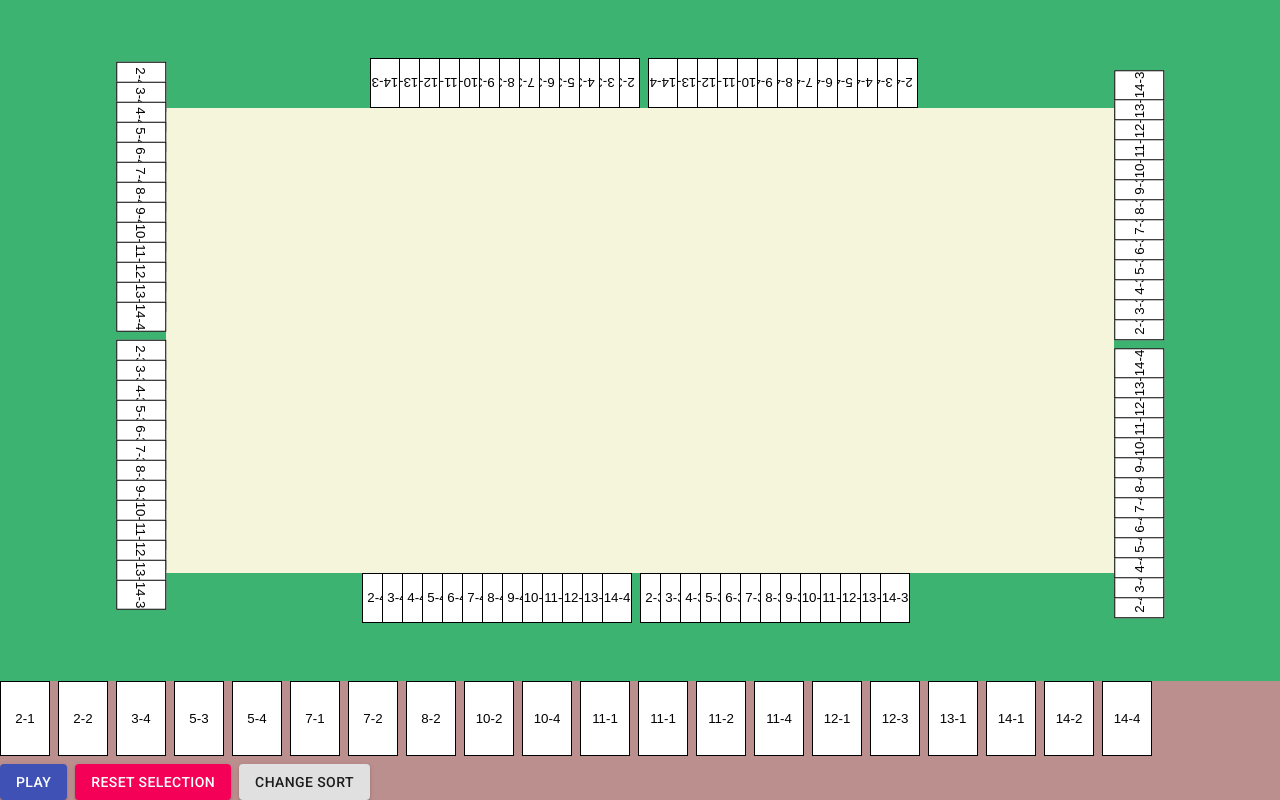
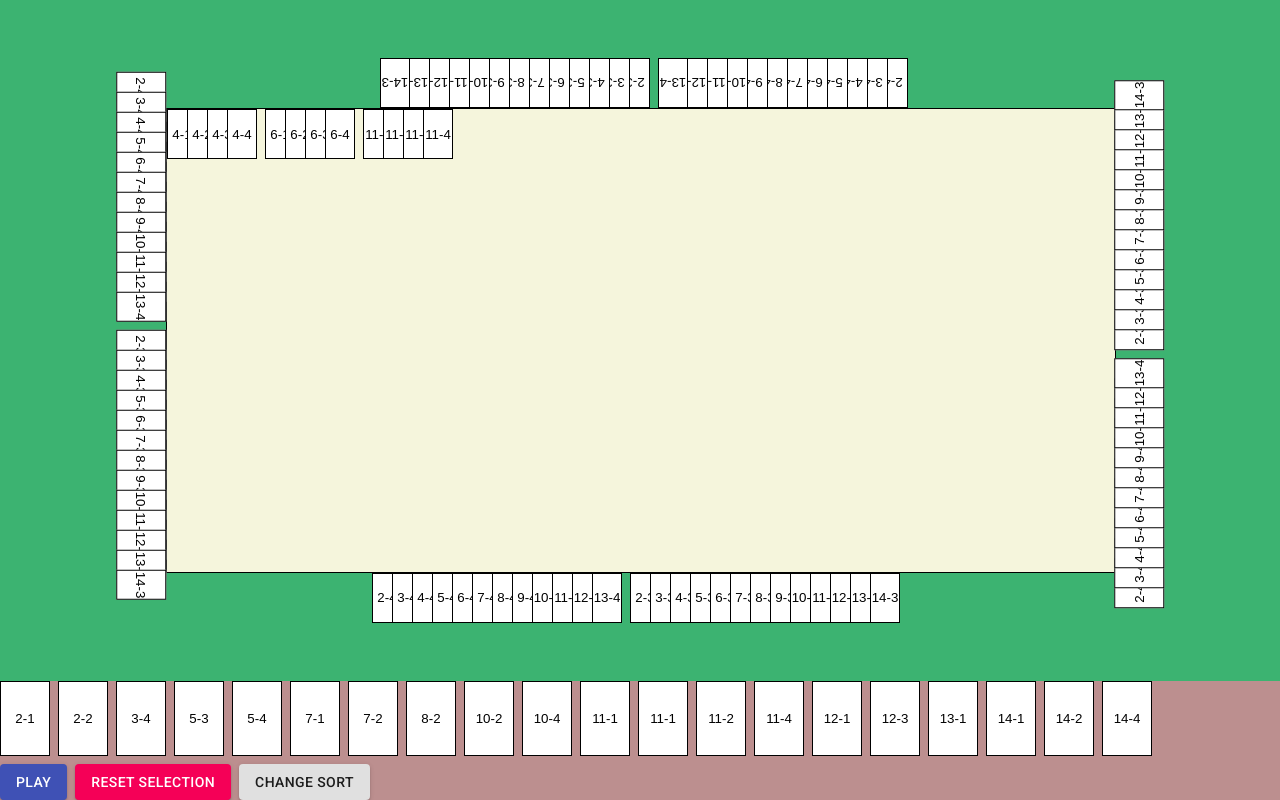
Before and after one commit to ginsan95/lami-fe, a React (Create React App) app: page / in a window 1280 px wide. Built offline with nearby package versions, Linux system fonts and the light colour scheme.

Commit message:
feat: Add discard cards area and add click support to discarded cards and straight flush cards

```diff
--- a/src/components/Game/CardHand.tsx
+++ b/src/components/Game/CardHand.tsx
@@ -1,17 +1,14 @@
-import React, { useMemo, useRef, useState } from 'react';
+import React, { useCallback, useRef, useState } from 'react';
 import { Button } from '@material-ui/core';
 import { Card } from '../../models/card';
 import * as cardUtils from '../../utils/cardUtils';
 import styles from './CardHand.module.sass';
 import CardComponent from './CardComponent';
 import useContainerSize from '../../hooks/useContainerSize';
+import useKeyedCards, { KeyedCard } from '../../hooks/useKeyedCards';
 
 interface CardHandProps {
     cards: Card[];
-}
-
-interface MyCard extends Card {
-    key: string;
 }
 
 const CARD_HEIGHT = 75;
@@ -22,28 +19,23 @@ const CardHand: React.FunctionComponent<CardHandProps> = (props) => {
 
     const [sortOrder, setSortOrder] = useState<'number' | 'suit'>('number');
     const [selectedCards, setSelectedCards] = useState<{
-        [key: string]: MyCard;
+        [key: string]: KeyedCard;
     }>({});
 
     const containerRef = useRef<HTMLDivElement>(null);
     const { width: containerWidth } = useContainerSize(containerRef);
 
-    const myCards: MyCard[] = useMemo(() => {
-        const cardCounts: { [key: string]: number } = {};
-        return cards
-            .sort((c1, c2) => {
-                if (sortOrder === 'suit' && c1.suit !== c2.suit) {
-                    return c1.suit - c2.suit;
-                }
-                return cardUtils.compare(c1, c2);
-            })
-            .map((card) => {
-                const description = cardUtils.getDescription(card);
-                const count = cardCounts[description] ?? 0;
-                cardCounts[description] = count + 1;
-                return { ...card, key: `${description}-${count}` };
-            });
-    }, [cards, sortOrder]);
+    const sortCards = useCallback(
+        (c1: Card, c2: Card) => {
+            if (sortOrder === 'suit' && c1.suit !== c2.suit) {
+                return c1.suit - c2.suit;
+            }
+            return cardUtils.compare(c1, c2);
+        },
+        [sortOrder]
+    );
+
+    const keyedCards = useKeyedCards(cards, sortCards);
 
     const changeSort = () => {
         setSortOrder((order) => {
@@ -54,7 +46,7 @@ const CardHand: React.FunctionComponent<CardHandProps> = (props) => {
         });
     };
 
-    const selectCard = (card: MyCard) => {
+    const selectCard = (card: KeyedCard) => {
         setSelectedCards((selectedCards) => {
             const clone = { ...selectedCards };
             if (clone[card.key]) {
@@ -67,13 +59,14 @@ const CardHand: React.FunctionComponent<CardHandProps> = (props) => {
     };
 
     const cardMarginRightNeeded =
-        (containerWidth - myCards.length * CARD_WIDTH) / (myCards.length - 1);
+        (containerWidth - keyedCards.length * CARD_WIDTH) /
+        (keyedCards.length - 1);
     const cardMarginRight = Math.min(cardMarginRightNeeded, 8);
 
     return (
         <div ref={containerRef} className={styles.container}>
             <div className={styles.cards_container}>
-                {myCards.map((card, index) => (
+                {keyedCards.map((card, index) => (
                     <CardComponent
                         key={card.key}
                         card={card}
@@ -81,7 +74,7 @@ const CardHand: React.FunctionComponent<CardHandProps> = (props) => {
                         width={CARD_WIDTH}
                         style={{
                             marginRight:
-                                index < myCards.length - 1
+                                index < keyedCards.length - 1
                                     ? cardMarginRight
                                     : 0,
                         }}
--- /dev/null
+++ b/src/components/Game/DiscardedCards.module.sass
@@ -0,0 +1,18 @@
+.container
+  width: 100%
+  flex: 1
+  height: 1px
+  background-color: beige
+  border: solid 1px
+
+  display: flex
+  flex-wrap: wrap
+  align-content: flex-start
+  overflow: auto
+
+.cards_container
+  display: flex
+  margin: 0 8px 8px 0!important
+
+  > div:not(:first-child)
+    margin-left: -10px
--- /dev/null
+++ b/src/components/Game/DiscardedCards.tsx
@@ -0,0 +1,67 @@
+import React, { useCallback, useMemo } from 'react';
+import { allCardSuits, Card } from '../../models/card';
+import styles from './DiscardedCards.module.sass';
+import CardComponent from './CardComponent';
+import useKeyedCards from '../../hooks/useKeyedCards';
+
+interface DiscardedCardsProps {
+    playedCards: Card[][];
+    onClick?: (cards: Card[]) => void;
+}
+
+const DiscardedCards: React.FunctionComponent<DiscardedCardsProps> = (
+    props
+) => {
+    const { playedCards, onClick } = props;
+    const sortedCards = useMemo(
+        () => playedCards.sort((c1, c2) => c1[0].number - c2[0].number),
+        [playedCards]
+    );
+
+    return (
+        <div className={styles.container}>
+            {sortedCards.map((cards) => (
+                <MyCards
+                    key={cards[0].number}
+                    cards={cards}
+                    onClick={onClick}
+                />
+            ))}
+        </div>
+    );
+};
+
+interface MyCardsProps {
+    cards: Card[];
+    onClick?: (cards: Card[]) => void;
+}
+
+const MyCards: React.FunctionComponent<MyCardsProps> = (props) => {
+    const { cards, onClick } = props;
+    const sortCards = useCallback(
+        (c1: Card, c2: Card) => c1.suit - c2.suit,
+        []
+    );
+    const keyedCards = useKeyedCards(cards, sortCards);
+    // Max is 8 cards
+    const clickable = cards.length < allCardSuits.length * 2;
+
+    return (
+        <div
+            className={styles.cards_container}
+            style={clickable ? { cursor: 'pointer' } : undefined}
+            onClick={clickable && onClick ? () => onClick(cards) : undefined}
+        >
+            {keyedCards.map((card) => (
+                <CardComponent
+                    key={card.key}
+                    card={card}
+                    height={50}
+                    width={30}
+                />
+            ))}
+        </div>
+    );
+};
+
+export default DiscardedCards;
--- a/src/components/Game/GameBoard.tsx
+++ b/src/components/Game/GameBoard.tsx
@@ -1,16 +1,40 @@
 import React from 'react';
 import styles from './GameBoard.module.sass';
 import StraightFlushCards from './StraightFlushCards';
-import { allCardNumbers, Card, CardSuit } from '../../models/card';
+import {
+    allCardNumbers,
+    allCardSuits,
+    Card,
+    CardNumber,
+    CardSuit,
+} from '../../models/card';
+import DiscardedCards from './DiscardedCards';
 
 const playedCards: Card[][] = [
-    allCardNumbers.map((number) => ({
-        number,
-        suit: CardSuit.spade,
-    })),
+    allCardNumbers
+        .map((number) => ({
+            number,
+            suit: CardSuit.spade,
+        }))
+        .slice(0, allCardNumbers.length - 1),
     allCardNumbers.map((number) => ({
         number,
         suit: CardSuit.heart,
+    })),
+];
+
+const discardedCards: Card[][] = [
+    allCardSuits.map((suit) => ({
+        number: CardNumber.four,
+        suit,
+    })),
+    allCardSuits.map((suit) => ({
+        number: CardNumber.jack,
+        suit,
+    })),
+    allCardSuits.map((suit) => ({
+        number: CardNumber.six,
+        suit,
     })),
 ];
 
@@ -33,7 +57,7 @@ const GameBoard: React.FunctionComponent = (props) => {
                     width="100%"
                     position="top"
                 />
-                <div className={styles.discard_area} />
+                <DiscardedCards playedCards={discardedCards} />
                 <StraightFlushCards
                     playedCards={playedCards}
                     height={horizontalHeight}
--- a/src/components/Game/StraightFlushCards.tsx
+++ b/src/components/Game/StraightFlushCards.tsx
@@ -1,5 +1,5 @@
 import React, { useRef } from 'react';
-import { Card } from '../../models/card';
+import { allCardNumbers, Card, CardNumber } from '../../models/card';
 import CardComponent from './CardComponent';
 import styles from './StraightFlushCards.module.sass';
 import useContainerSize from '../../hooks/useContainerSize';
@@ -11,6 +11,7 @@ interface StraightFlushCardsProps {
     width: string | number;
     height: string | number;
     position: Position;
+    onClick?: (cards: Card[], insertPosition: 'start' | 'end') => void;
 }
 
 const positionToDegree = {
@@ -23,7 +24,7 @@ const positionToDegree = {
 const StraightFlushCards: React.FunctionComponent<StraightFlushCardsProps> = (
     props
 ) => {
-    const { playedCards, position, width, height } = props;
+    const { playedCards, position, width, height, onClick } = props;
 
     const containerRef = useRef<HTMLDivElement>(null);
 
@@ -65,14 +66,31 @@ const StraightFlushCards: React.FunctionComponent<StraightFlushCardsProps> = (
             <div className={styles.multi_cards_container} style={style}>
                 {playedCards.map((cards, index) => (
                     <div key={index} className={styles.cards_container}>
-                        {cards.map((card) => (
+                        {cards.map((card, index) => {
+                            const clickable =
+                                cards.length < allCardNumbers.length &&
+                                card.number !== CardNumber.ace &&
+                                (index === 0 || index === cards.length - 1);
+                            const handleClick = () => {
+                                if (clickable && onClick) {
+                                    onClick(
+                                        cards,
+                                        index === 0 ? 'start' : 'end'
+                                    );
+                                }
+                            };
+
+                            return (
                                 <CardComponent
                                     key={card.number}
                                     card={card}
                                     height={50}
                                     width={30}
+                                    clickable={clickable}
+                                    onClick={handleClick}
                                 />
-                        ))}
+                            );
+                        })}
                     </div>
                 ))}
             </div>
--- /dev/null
+++ b/src/hooks/useKeyedCards.ts
@@ -0,0 +1,24 @@
+import { Card } from '../models/card';
+import { useMemo } from 'react';
+import * as cardUtils from '../utils/cardUtils';
+
+export interface KeyedCard extends Card {
+    key: string;
+}
+
+export default function useKeyedCards(
+    cards: Card[],
+    sort?: (c1: Card, c2: Card) => number
+): KeyedCard[] {
+    return useMemo(() => {
+        const cardCounts: { [key: string]: number } = {};
+        return cards
+            .map((card) => {
+                const description = cardUtils.getDescription(card);
+                const count = cardCounts[description] ?? 0;
+                cardCounts[description] = count + 1;
+                return { ...card, key: `${description}-${count}` };
+            })
+            .sort(sort);
+    }, [cards, sort]);
+}
```
Lines whose indentation alone changed are shown as unchanged.
